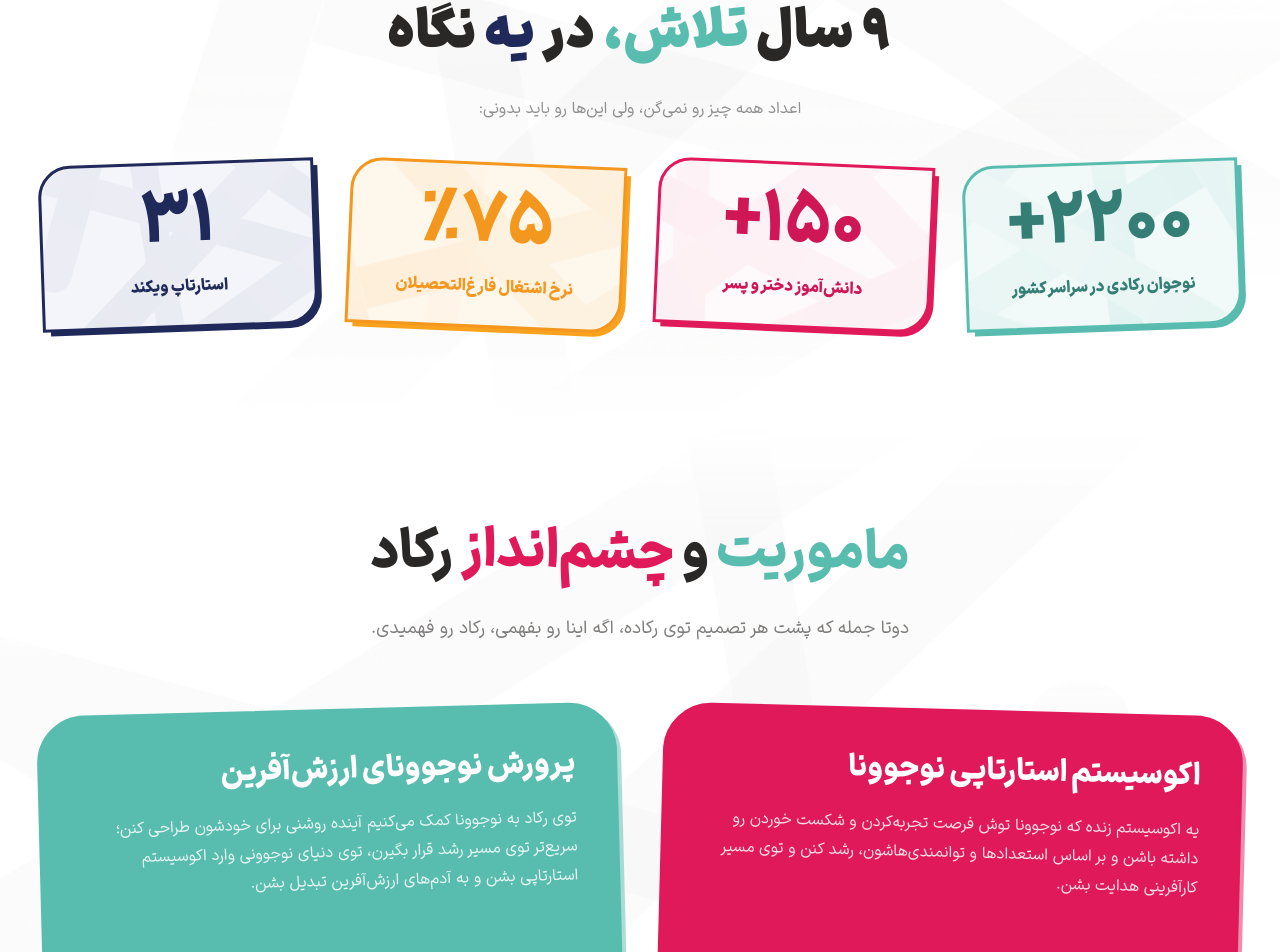
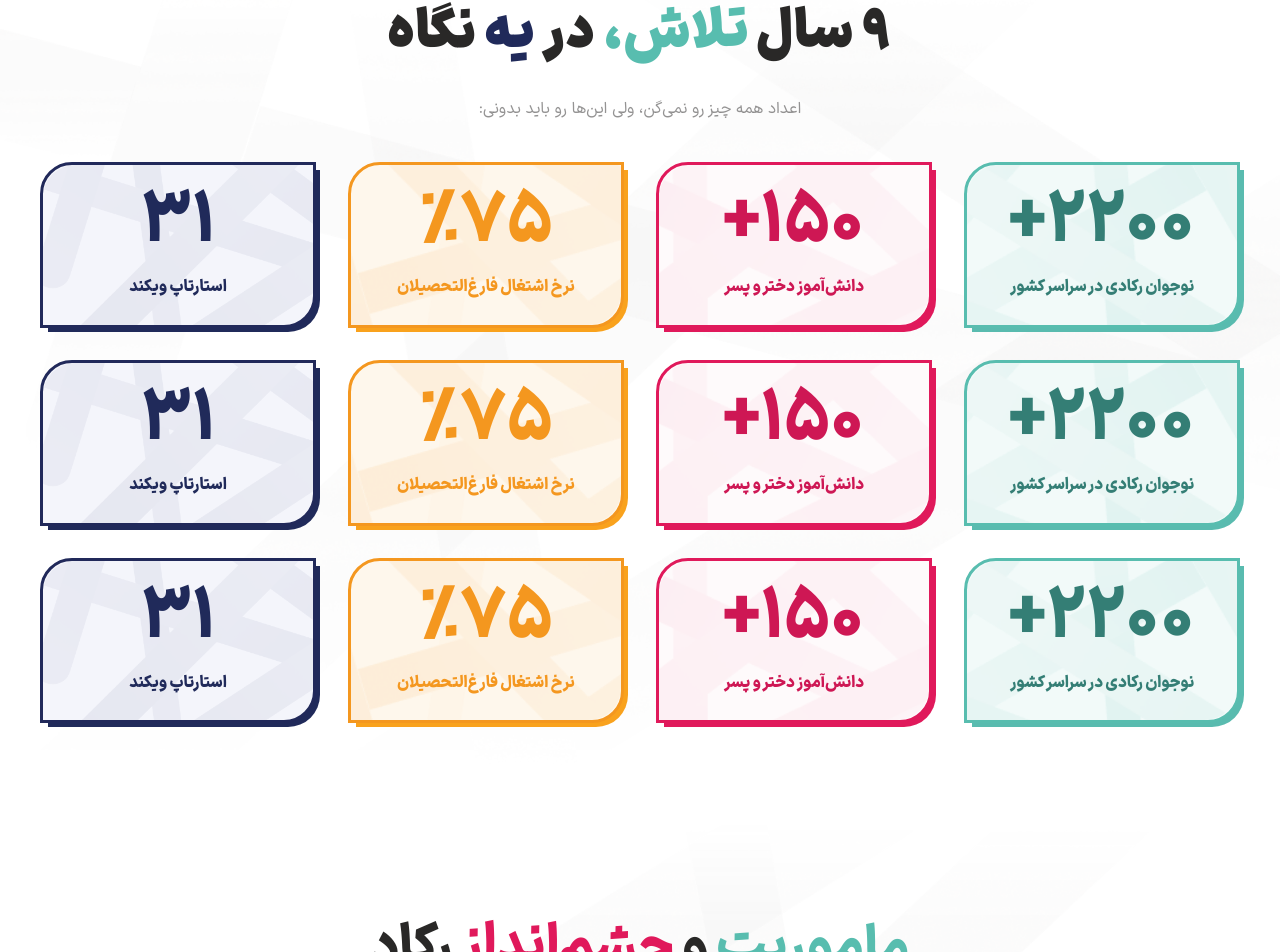
Before and after one commit to MohammadMehdiSadeghi/rokad-web, a Next.js app: page /about in a window 1280 px wide. Shown: the part 2812-3764 px from the top of the page. Built offline with nearby package versions, Linux system fonts and the light colour scheme; no server answers.

Commit message:
fix: Stats section — 3 rows × 4 cols (12 cards), remove rotation

```diff
--- a/src/views/About/sections/StatsSection/index.jsx
+++ b/src/views/About/sections/StatsSection/index.jsx
@@ -7,18 +7,26 @@ const PINK_TEXTURE = "/assets/about/StatCard/pink.png";
 const GREEN_TEXTURE = "/assets/about/StatCard/green.png";
 
 const THEMES = {
-  orange: { rotate: "rotate-[1deg] lg:rotate-[2.5deg]", back: "bg-orange-alt", border: "border-orange", text: "text-orange", bg: "#FEF7EC", src: YELLOW_TEXTURE, opacity: 80 },
-  navy: { rotate: "-rotate-[1deg] lg:-rotate-[2deg]", back: "bg-navy-alt", border: "border-navy", text: "text-navy-alt", bg: "#F4F5FB", src: BLUE_TEXTURE, opacity: 50 },
-  magenta: { rotate: "rotate-[1deg] lg:rotate-[2.5deg]", back: "bg-magenta", border: "border-magenta", text: "text-magenta-text", bg: "#FEFAFB", src: PINK_TEXTURE, opacity: 100 },
-  teal: { rotate: "-rotate-[1deg] lg:-rotate-[2deg]", back: "bg-teal-alt", border: "border-teal", text: "text-teal-text", bg: "#F2FAF9", src: GREEN_TEXTURE, opacity: 150 },
+  orange: { back: "bg-orange-alt", border: "border-orange", text: "text-orange", bg: "#FEF7EC", src: YELLOW_TEXTURE, opacity: 80 },
+  navy: { back: "bg-navy-alt", border: "border-navy", text: "text-navy-alt", bg: "#F4F5FB", src: BLUE_TEXTURE, opacity: 50 },
+  magenta: { back: "bg-magenta", border: "border-magenta", text: "text-magenta-text", bg: "#FEFAFB", src: PINK_TEXTURE, opacity: 100 },
+  teal: { back: "bg-teal-alt", border: "border-teal", text: "text-teal-text", bg: "#F2FAF9", src: GREEN_TEXTURE, opacity: 150 },
 };
 
 // ترتیب دقیق فیگما (RTL): +۲۲۰۰ تیل، +۱۵۰ مگنتا، ٪۷۵ نارنجی، ۳۱ سرمه‌ای
-const stats = [
+// ۳ ردیف × ۴ ستون = ۱۲ کارت
+const baseStats = [
   { theme: "teal", value: "۲۲۰۰+", label: "نوجوان رکادی در سراسر کشور" },
   { theme: "magenta", value: "۱۵۰+", label: "دانش‌آموز دختر و پسر" },
   { theme: "orange", value: "٪۷۵", label: "نرخ اشتغال فارغ‌التحصیلان" },
   { theme: "navy", value: "۳۱", label: "استارتاپ ویکند" },
+];
+
+// ۳ ردیف: هر ردیف تکرار همون ۴ آمار با چرخش رنگ مورب
+const stats = [
+  ...baseStats.map((s, i) => ({ ...s, key: `r1-${i}` })),
+  ...baseStats.map((s, i) => ({ ...s, key: `r2-${i}` })),
+  ...baseStats.map((s, i) => ({ ...s, key: `r3-${i}` })),
 ];
 
 const shapeClass = "rounded-tl-[2rem] rounded-br-[2rem] rounded-tr-none rounded-bl-none [corner-shape:squircle]";
@@ -26,7 +34,7 @@ const shapeClass = "rounded-tl-[2rem] rounded-br-[2rem] rounded-tr-none rounded-
 function StatCard({ theme, value, label }) {
   const t = THEMES[theme] ?? THEMES.teal;
   return (
-    <div className={`relative ${t.rotate} h-full`}>
+    <div className="relative h-full">
       <div className={`absolute top-2 left-2 -right-[0.25rem] -bottom-[0.25rem] ${shapeClass} ${t.back}`} />
       <div className={`relative z-10 h-full flex flex-col items-center justify-center ${shapeClass} border-[0.1875rem] ${t.border} px-3 xs:px-4 pt-3 xs:pt-5 pb-3 xs:pb-5 lg:px-5 lg:pt-6 lg:pb-6 text-center overflow-visible`} style={{ backgroundColor: t.bg }}>
         <div className={`absolute inset-0 ${shapeClass} overflow-hidden pointer-events-none`}>
@@ -57,7 +65,7 @@ export default function AboutStats() {
       <p className="relative z-10 text-center text-[0.875rem] sm:text-[1rem] text-ink/50 mb-8 sm:mb-10 max-w-lg mx-auto">اعداد همه چیز رو نمی‌گن، ولی این‌ها رو باید بدونی:</p>
       <Container className="relative z-10 grid grid-cols-2 xl:grid-cols-4 gap-[1.25rem] sm:gap-[2rem] [grid-auto-rows:1fr]">
         {stats.map((s) => (
-          <div key={s.label} className="h-full"><StatCard {...s} /></div>
+          <div key={s.key} className="h-full"><StatCard {...s} /></div>
         ))}
       </Container>
     </section>
```
